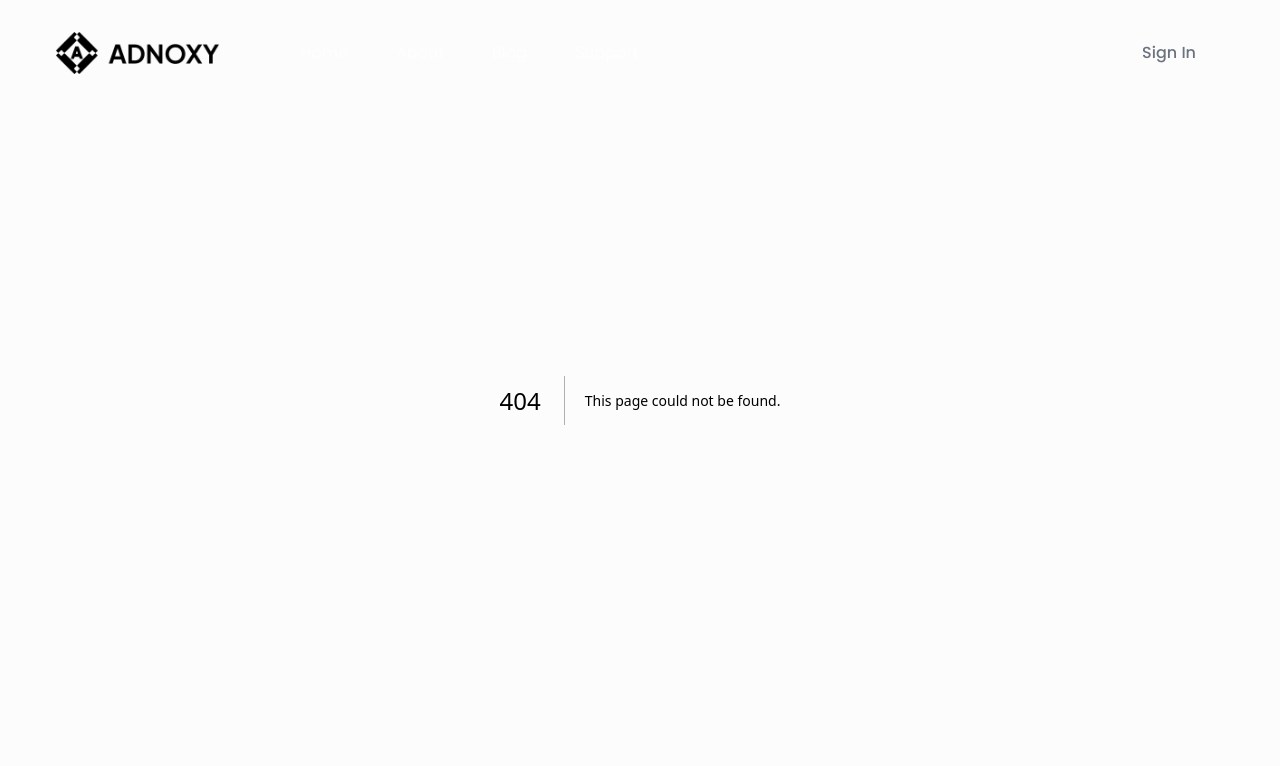
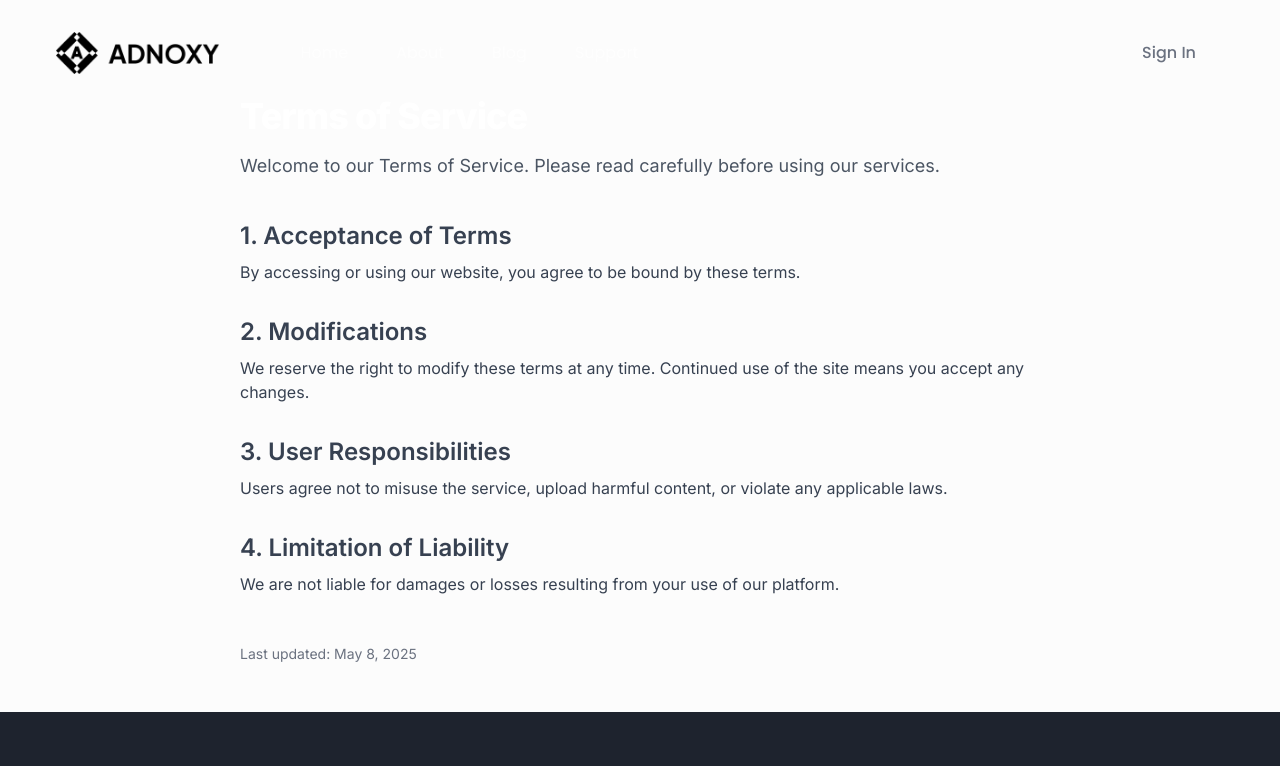
Before and after one commit to aman-adnoxy/adnoxy-web, a Next.js app: page /tos in a window 1280 px wide. Before the commit this address had no page. Shown: the top 766 px of the page. Built offline with nearby package versions, Linux system fonts and the light colour scheme.

Commit message:
footer-page-update

```diff
--- a/src/app/layout.tsx
+++ b/src/app/layout.tsx
@@ -6,6 +6,7 @@ import "node_modules/react-modal-video/css/modal-video.css";
 import "../styles/index.css";
 
 const inter = Inter({ subsets: ["latin"] });
+
 
 export const metadata: Metadata = {
   title: {
@@ -78,6 +79,8 @@ export default function RootLayout({
       </body>
     </html>
   );
+
 }
 
+
 import { Providers } from "./providers";import { Metadata } from "next";
--- /dev/null
+++ b/src/app/privacy-policy/page.tsx
@@ -0,0 +1,76 @@
+// app/privacy-policy/page.tsx
+"use client";
+
+import Head from "next/head";
+import { useEffect, useState } from "react";
+
+export default function PrivacyPolicyPage() {
+  const [fadeIn, setFadeIn] = useState(false);
+
+  useEffect(() => {
+    setFadeIn(true);
+  }, []);
+
+  return (
+    <>
+      <Head>
+        <title>Privacy Policy | YourBrandName</title>
+        <meta
+          name="description"
+          content="Review the privacy policy of YourBrandName."
+        />
+      </Head>
+
+      <main
+        className={`transition-opacity duration-700 ease-in-out ${
+          fadeIn ? "opacity-100" : "opacity-0"
+        }`}
+      >
+        <div className="max-w-4xl mx-auto px-6 sm:px-8 lg:px-12 pt-24 pb-12">
+          <header className="mb-10">
+            <h1 className="text-4xl font-extrabold tracking-tight mb-4">
+              Privacy Policy
+            </h1>
+            <p className="text-lg text-gray-600">
+              This Privacy Policy explains how we collect, use, and protect your data.
+            </p>
+          </header>
+
+          <section className="space-y-8 text-base text-gray-700">
+            <div>
+              <h2 className="text-2xl font-semibold mb-2">1. Information We Collect</h2>
+              <p>
+                We collect personal information that you provide to us directly, as well as information about your use of our services.
+              </p>
+            </div>
+
+            <div>
+              <h2 className="text-2xl font-semibold mb-2">2. Use of Information</h2>
+              <p>
+                We use the information to provide and improve our services, as well as to communicate with you.
+              </p>
+            </div>
+
+            <div>
+              <h2 className="text-2xl font-semibold mb-2">3. Data Security</h2>
+              <p>
+                We take reasonable precautions to protect your data, but we cannot guarantee absolute security.
+              </p>
+            </div>
+
+            <div>
+              <h2 className="text-2xl font-semibold mb-2">4. Your Rights</h2>
+              <p>
+                You have the right to access, modify, or delete your personal data in accordance with applicable laws.
+              </p>
+            </div>
+          </section>
+
+          <footer className="mt-12 text-sm text-gray-500">
+            Last updated: May 8, 2025
+          </footer>
+        </div>
+      </main>
+    </>
+  );
+}
--- /dev/null
+++ b/src/app/terms-of-use/page.tsx
@@ -0,0 +1,76 @@
+// app/terms-of-use/page.tsx
+"use client";
+
+import Head from "next/head";
+import { useEffect, useState } from "react";
+
+export default function TermsOfUsePage() {
+  const [fadeIn, setFadeIn] = useState(false);
+
+  useEffect(() => {
+    setFadeIn(true);
+  }, []);
+
+  return (
+    <>
+      <Head>
+        <title>Terms of Use | YourBrandName</title>
+        <meta
+          name="description"
+          content="Review the terms of use of YourBrandName's services."
+        />
+      </Head>
+
+      <main
+        className={`transition-opacity duration-700 ease-in-out ${
+          fadeIn ? "opacity-100" : "opacity-0"
+        }`}
+      >
+        <div className="max-w-4xl mx-auto px-6 sm:px-8 lg:px-12 pt-24 pb-12">
+          <header className="mb-10">
+            <h1 className="text-4xl font-extrabold tracking-tight mb-4">
+              Terms of Use
+            </h1>
+            <p className="text-lg text-gray-600">
+              Please read these Terms of Use carefully before using our services.
+            </p>
+          </header>
+
+          <section className="space-y-8 text-base text-gray-700">
+            <div>
+              <h2 className="text-2xl font-semibold mb-2">1. General Terms</h2>
+              <p>
+                By accessing or using our services, you agree to comply with these terms.
+              </p>
+            </div>
+
+            <div>
+              <h2 className="text-2xl font-semibold mb-2">2. User Obligations</h2>
+              <p>
+                Users agree not to engage in harmful activities such as spamming or illegal actions.
+              </p>
+            </div>
+
+            <div>
+              <h2 className="text-2xl font-semibold mb-2">3. Service Availability</h2>
+              <p>
+                We do not guarantee continuous or error-free service, and we reserve the right to modify or suspend the services.
+              </p>
+            </div>
+
+            <div>
+              <h2 className="text-2xl font-semibold mb-2">4. Intellectual Property</h2>
+              <p>
+                All content and intellectual property related to our platform are protected by copyright laws.
+              </p>
+            </div>
+          </section>
+
+          <footer className="mt-12 text-sm text-gray-500">
+            Last updated: May 8, 2025
+          </footer>
+        </div>
+      </main>
+    </>
+  );
+}
--- /dev/null
+++ b/src/app/tos/page.tsx
@@ -0,0 +1,87 @@
+// app/tos/page.tsx
+"use client";
+
+import Head from "next/head";
+import { useEffect, useState } from "react";
+
+export default function TermsOfServicePage() {
+  const [fadeIn, setFadeIn] = useState(false);
+
+  useEffect(() => {
+    setFadeIn(true);
+  }, []);
+
+  return (
+    <>
+      <Head>
+        <title>Terms of Service | YourBrandName</title>
+        <meta
+          name="description"
+          content="Review the terms and conditions for using YourBrandName's services."
+        />
+      </Head>
+
+      <main
+        className={`transition-opacity duration-700 ease-in-out ${
+          fadeIn ? "opacity-100" : "opacity-0"
+        }`}
+      >
+        <div className="max-w-4xl mx-auto px-6 sm:px-8 lg:px-12 pt-24 pb-12">
+          <header className="mb-10">
+            <h1 className="text-4xl font-extrabold tracking-tight mb-4">
+              Terms of Service
+            </h1>
+            <p className="text-lg text-gray-600">
+              Welcome to our Terms of Service. Please read carefully before
+              using our services.
+            </p>
+          </header>
+
+          <section className="space-y-8 text-base text-gray-700">
+            <div>
+              <h2 className="text-2xl font-semibold mb-2">
+                1. Acceptance of Terms
+              </h2>
+              <p>
+                By accessing or using our website, you agree to be bound by
+                these terms.
+              </p>
+            </div>
+
+            <div>
+              <h2 className="text-2xl font-semibold mb-2">2. Modifications</h2>
+              <p>
+                We reserve the right to modify these terms at any time.
+                Continued use of the site means you accept any changes.
+              </p>
+            </div>
+
+            <div>
+              <h2 className="text-2xl font-semibold mb-2">
+                3. User Responsibilities
+              </h2>
+              <p>
+                Users agree not to misuse the service, upload harmful content,
+                or violate any applicable laws.
+              </p>
+            </div>
+
+            <div>
+              <h2 className="text-2xl font-semibold mb-2">
+                4. Limitation of Liability
+              </h2>
+              <p>
+                We are not liable for damages or losses resulting from your use
+                of our platform.
+              </p>
+            </div>
+          </section>
+
+          <footer className="mt-12 text-sm text-gray-500">
+            Last updated: May 8, 2025
+          </footer>
+        </div>
+      </main>
+    </>
+  );
+}
--- a/src/components/About/AboutSectionTwo.tsx
+++ b/src/components/About/AboutSectionTwo.tsx
@@ -6,7 +6,10 @@ const AboutSectionTwo = () => {
   const [animate, setAnimate] = useState(false);
 
   useEffect(() => {
-    setAnimate(true);
+    const timeout = setTimeout(() => {
+      setAnimate(true);
+    }, 100); // slight delay to trigger animations
+    return () => clearTimeout(timeout);
   }, []);
 
   const features = [
@@ -20,8 +23,7 @@ const AboutSectionTwo = () => {
 
   return (
     <section id="whychooseus" className="relative bg-white pt-16">
-      {/* Background Image Container */}
-      <div className="relative mx-8 h-[85vh] max-h-[80vh] overflow-hidden rounded-3xl overflow-hidden">
+      <div className="relative mx-8 h-[85vh] max-h-[80vh] overflow-hidden rounded-3xl">
         {/* Background Image */}
         <img
           src="/images/about/image2.png"
@@ -31,21 +33,26 @@ const AboutSectionTwo = () => {
           }`}
         />
 
-        {/* Feature Tags — Desktop (Right) & Mobile (Top inside image) */}
+        {/* Feature Tags Container */}
         <div
-          className={`absolute inset-0 z-10 flex flex-col gap-3 px-4 pt-6 lg:pt-0 lg:pr-10 lg:items-end ${
+          className={`absolute inset-0 z-10 flex flex-col gap-3 px-4 pt-6 lg:pt-0 lg:pr-10 lg:items-end transition-opacity duration-1000 ${
             animate ? "opacity-100" : "opacity-0"
-          } transition-opacity duration-1000`}
+          }`}
         >
-          {/* Desktop — Right-aligned */}
+          {/* Desktop Features */}
           <div className="hidden lg:flex flex-col items-end justify-center gap-4 w-full h-full">
             {features.map((item, index) => (
               <div
                 key={index}
-                className={`bg-white rounded-full shadow-xl px-4 py-2 flex items-center gap-2 transition-all duration-700 transform ${
-                  animate ? "translate-x-0 opacity-100" : "translate-x-10 opacity-0"
+                className={`bg-white rounded-full shadow-xl px-4 py-2 flex items-center gap-2 transition-all transform ${
+                  animate
+                    ? "translate-x-0 opacity-100"
+                    : "translate-x-10 opacity-0"
                 }`}
-                style={{ transitionDelay: `${200 + index * 100}ms` }}
+                style={{
+                  transitionDelay: `${200 + index * 100}ms`,
+                  transitionDuration: "700ms",
+                }}
               >
                 <h3 className="text-sm font-semibold text-black m-0">{item}</h3>
                 <div className="w-8 h-8 rounded-full bg-black text-white flex items-center justify-center hover:bg-gray-700 transition">
@@ -68,15 +75,20 @@ const AboutSectionTwo = () => {
             ))}
           </div>
 
-          {/* Mobile — Top inside image */}
+          {/* Mobile Features */}
           <div className="block lg:hidden space-y-3">
             {features.map((item, index) => (
               <div
                 key={index}
-                className={`bg-white w-fit bg-opacity-90 rounded-full shadow-md px-4 py-2 flex items-center gap-2 transition-all duration-700 transform ${
-                  animate ? "translate-y-0 opacity-100" : "-translate-y-3 opacity-0"
+                className={`bg-white w-fit bg-opacity-90 rounded-full shadow-md px-4 py-2 flex items-center gap-2 transition-all transform ${
+                  animate
+                    ? "translate-y-0 opacity-100"
+                    : "-translate-y-3 opacity-0"
                 }`}
-                style={{ transitionDelay: `${100 + index * 80}ms` }}
+                style={{
+                  transitionDelay: `${100 + index * 80}ms`,
+                  transitionDuration: "700ms",
+                }}
               >
                 <h3 className="text-sm font-semibold text-black m-0">{item}</h3>
                 <div className="w-8 h-8 rounded-full bg-black text-white flex items-center justify-center hover:bg-gray-700 transition">
@@ -100,14 +112,16 @@ const AboutSectionTwo = () => {
           </div>
         </div>
 
-        {/* Why Choose Us — Desktop Only (Overlay Bottom) */}
-        <div className="absolute top-auto my-4 inset-0 flex items-center justify-start lg:justify-start pl-4 lg:pl-12 z-10">
+        {/* Why Choose Us (Desktop) */}
+        <div className="absolute inset-0 flex items-end justify-start lg:justify-start pl-4 lg:pl-12 z-10 pb-6">
           <div
             className={`bg-white w-[75vw] bg-opacity-90 rounded-3xl shadow-lg px-6 py-4 lg:px-8 lg:py-6 text-left max-w-md transition-all duration-1000 delay-300 transform ${
               animate ? "opacity-100 translate-x-0" : "opacity-0 -translate-x-10"
             }`}
           >
-            <h2 className="text-2xl lg:text-3xl font-bold text-black mb-2">Why Choose Us</h2>
+            <h2 className="text-2xl lg:text-3xl font-bold text-black mb-2">
+              Why Choose Us
+            </h2>
             <p className="text-gray-700 mb-4">
               Discover why we're your top choice for Offline Advertisements
             </p>
@@ -117,23 +131,6 @@ const AboutSectionTwo = () => {
           </div>
         </div>
       </div>
-
-      {/* Why Choose Us — Mobile (Below image) */}
-      {/* <div className="block lg:hidden mt-6 px-4 transition-all duration-1000 delay-300">
-        <div
-          className={`bg-white bg-opacity-90 rounded-3xl shadow-lg px-6 py-4 text-left transform ${
-            animate ? "translate-y-0 opacity-100" : "translate-y-4 opacity-0"
-          }`}
-        >
-          <h2 className="text-2xl font-bold text-black mb-2">Why Choose Us</h2>
-          <p className="text-gray-700 mb-4">
-            Discover why we're your top choice for Fashion Advertisements
-          </p>
-          <button className="bg-black text-white px-6 py-2 rounded-3xl text-sm hover:bg-gray-500 transition">
-            Get Started
-          </button>
-        </div>
-      </div> */}
     </section>
   );
 };
--- a/src/components/Footer/index.tsx
+++ b/src/components/Footer/index.tsx
@@ -41,8 +41,8 @@ const Footer = () => {
   className="text-body-color duration-300 hover:text-primary dark:text-body-color-dark dark:hover:text-primary"
 >
   <svg
-    width="17"
-    height="16"
+    width="37"
+    height="22"
     viewBox="0 0 17 16"
     className="fill-current"
   >
@@ -60,7 +60,7 @@ const Footer = () => {
 >
   <svg
     width="37"
-    height="20"
+    height="22"
     viewBox="0 0 17 16"
     fill="currentColor"
     className="fill-current"
@@ -152,20 +152,22 @@ const Footer = () => {
                 <ul>
                   <li>
                   <Link
-                      href="/"
+  href="/tos"
   className="mb-4 inline-block text-base text-body-color duration-300 hover:text-red-600 dark:text-body-color-dark dark:hover:text-red-600"
 >
   TOS
 </Link>
+
                   </li>
                   <li>
   <Link
-                      href="/"
+    href="/privacy-policy"
     className="mb-4 inline-block text-base text-body-color duration-300 hover:text-red-600 dark:text-body-color-dark dark:hover:text-red-600"
   >
     Privacy Policy
   </Link>
 </li>
+
 
                 </ul>
               </div>
@@ -187,13 +189,14 @@ const Footer = () => {
                   </li>
                   <li>
   <Link
-                      href="/"
+    href="/terms-of-use"
     className="mb-4 inline-block text-base text-body-color duration-300 hover:text-red-600 dark:text-body-color-dark dark:hover:text-red-600"
   >
     Terms of Use
   </Link>
 </li>
-                  git
+
+
                 </ul>
               </div>
             </div>
--- /dev/null
+++ b/src/components/Footer/tos.tsx
@@ -0,0 +1,53 @@
+// pages/tos.tsx
+
+
+
+// app/tos/page.tsx
+"use client";
+
+import Head from "next/head";
+
+export default function TermsOfServicePage() {
+  return (
+    <>
+      <Head>
+        <title>Terms of Service | YourBrandName</title>
+        <meta
+          name="description"
+          content="Review the terms and conditions for using YourBrandName's services."
+        />
+      </Head>
+
+      <div className="max-w-4xl mx-auto px-6 py-12">
+        <h1 className="text-3xl font-bold mb-6">Terms of Service</h1>
+        <p className="mb-4">
+          Welcome to our Terms of Service. Please read carefully before using our services.
+        </p>
+
+        <h2 className="text-xl font-semibold mt-6 mb-2">1. Acceptance of Terms</h2>
+        <p className="mb-4">
+          By accessing or using our website, you agree to be bound by these terms.
+        </p>
+
+        <h2 className="text-xl font-semibold mt-6 mb-2">2. Modifications</h2>
+        <p className="mb-4">
+          We reserve the right to modify these terms at any time. Continued use of the site means you accept any changes.
+        </p>
+
+        <h2 className="text-xl font-semibold mt-6 mb-2">3. User Responsibilities</h2>
+        <p className="mb-4">
+          Users agree not to misuse the service, upload harmful content, or violate any applicable laws.
+        </p>
+
+        <h2 className="text-xl font-semibold mt-6 mb-2">4. Limitation of Liability</h2>
+        <p className="mb-4">
+          We are not liable for damages or losses resulting from your use of our platform.
+        </p>
+
+        <p className="text-sm text-gray-500 mt-8">
+          Last updated: May 8, 2025
+        </p>
+      </div>
+    </>
+  );
+}
```
Also changed, not shown: src/app/posts/qr-code-marketing.md (renamed from src/app/posts/QR code marketing.md, +5 -5 lines), public/images/blog/qr-code-marketing.jpg (renamed from public/images/blog/QR code marketing.jpg). Lines whose indentation alone changed are shown as unchanged.
